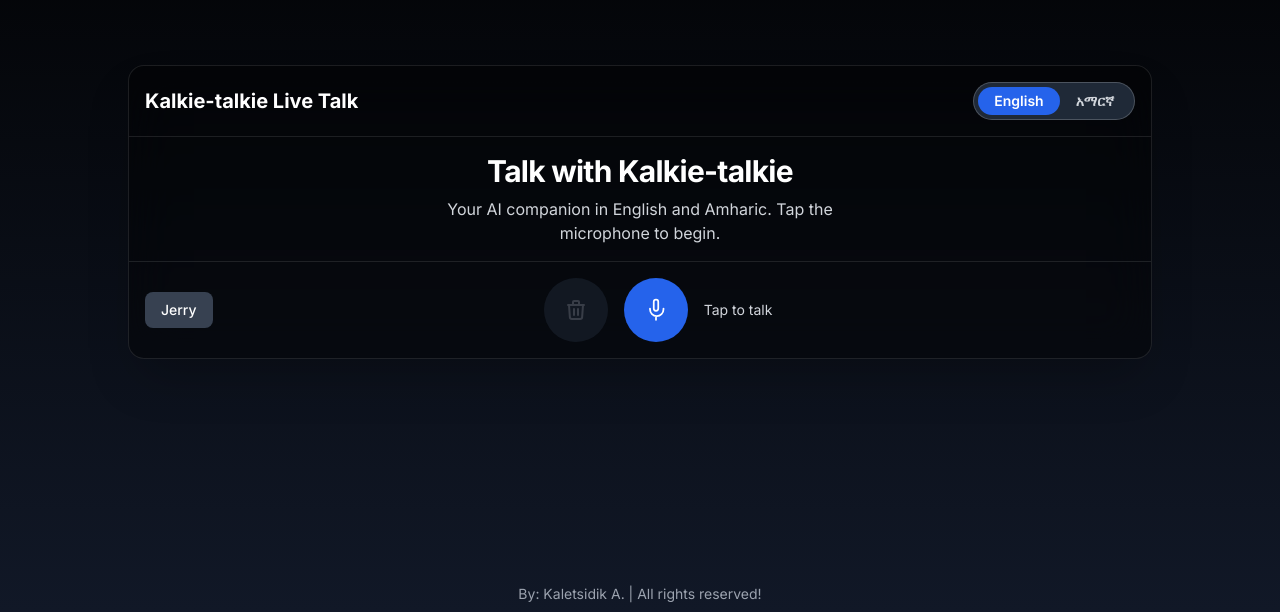
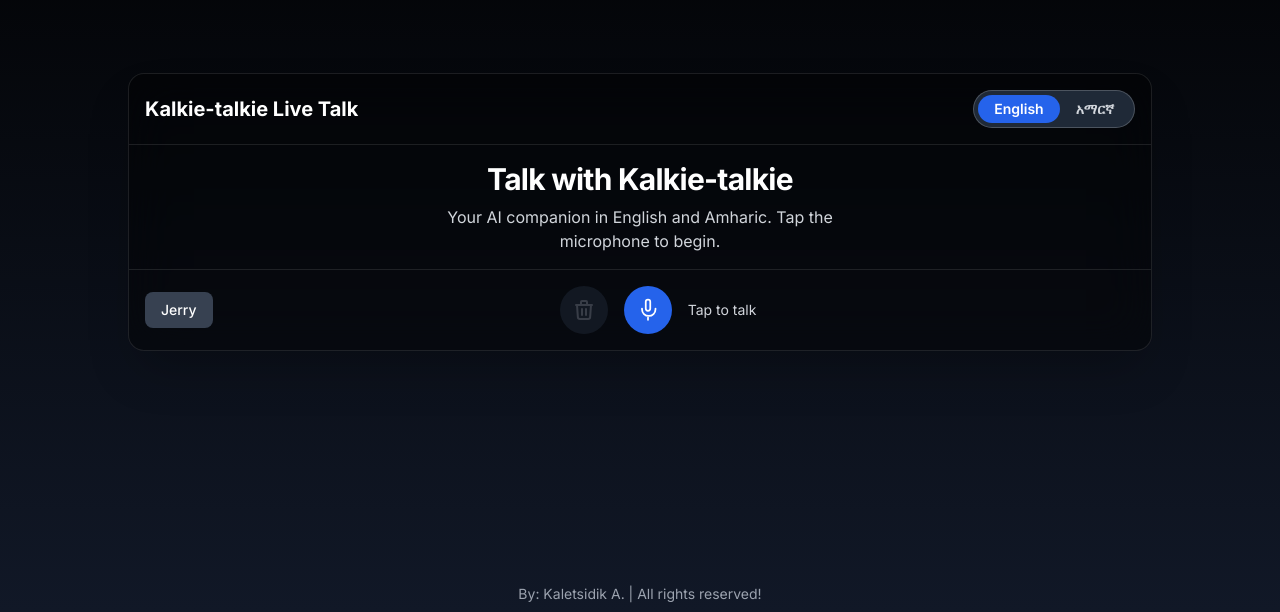
Before and after one commit to AlexKalll/kalkie-talkie, a React (Vite) app: page / in a window 1280 px wide. Shown: the part 188-800 px from the top of the page. Built offline with nearby package versions, Linux system fonts and the light colour scheme.

Commit message:
feat: Adjust the size of icons on smaller media

```diff
--- a/src/App.tsx
+++ b/src/App.tsx
@@ -101,7 +101,7 @@ const App: React.FC = () => {
           <ControlButton
             onClick={handleClearClick}
             disabled={messages.length === 0 && !isListening}
-            className="bg-gray-700 hover:bg-gray-600 disabled:bg-gray-800 disabled:text-gray-500 w-12 h-12 text-lg"
+            className="bg-gray-700 hover:bg-gray-600 disabled:bg-gray-800 disabled:text-gray-500 w-12 h-12 text-2xl"
             aria-label={UI_TEXTS[language].clearChat}
           >
             <TrashIcon />
--- a/src/components/ControlButton.tsx
+++ b/src/components/ControlButton.tsx
@@ -8,7 +8,9 @@ const ControlButton: React.FC<ControlButtonProps> = ({ children, className, ...p
   return (
     <button
       {...props}
-      className={`w-16 h-16 rounded-full flex items-center justify-center text-2xl transition-all duration-200 ease-in-out focus:outline-none focus:ring-4 focus:ring-blue-500/50 transform hover:scale-105 active:scale-95 disabled:opacity-50 disabled:cursor-not-allowed disabled:transform-none ${className}`}
+      // Use aspect-square to guarantee a perfect circle regardless of passed height utilities.
+      // Force height to auto with !important to avoid conflicting h-* utilities from callers.
+  className={`aspect-square rounded-full flex items-center justify-center text-3xl transition-all duration-200 ease-in-out focus:outline-none focus:ring-4 focus:ring-blue-500/50 transform hover:scale-105 active:scale-95 disabled:opacity-50 disabled:cursor-not-allowed disabled:transform-none !h-auto ${className}`}
     >
       {children}
     </button>
```
